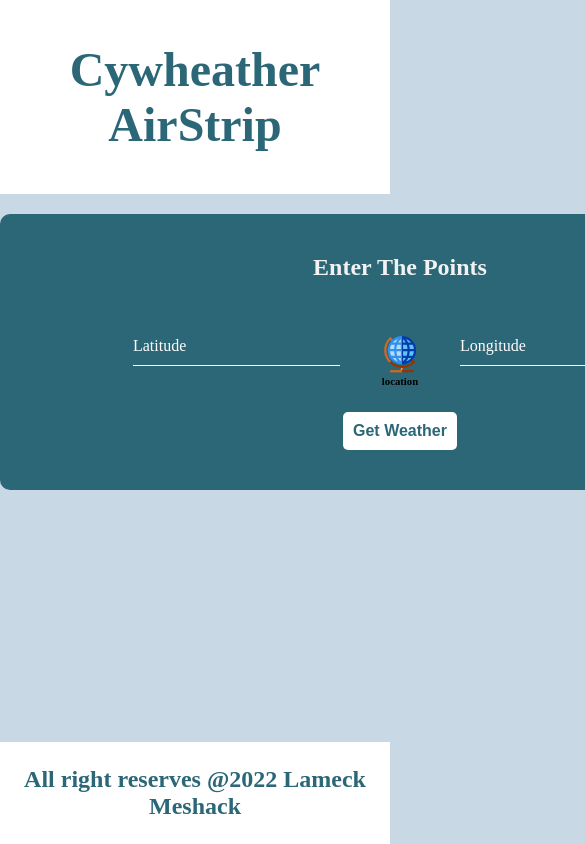
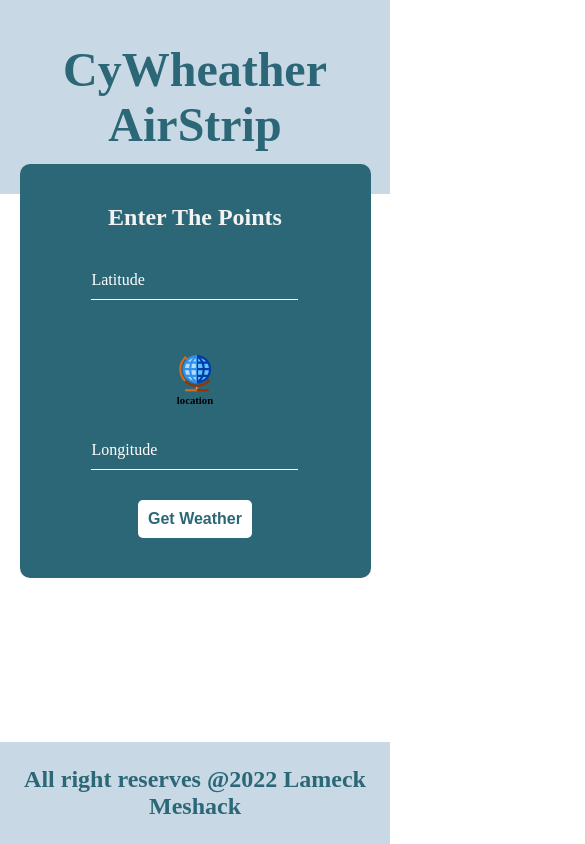
Before and after one commit to LameckMeshack/CytonnInterview, a React (Create React App) app: page / in a window 390 px wide. Shown: the top 844 px of the page, 585 px wide, since content can reach past the window. Built offline with nearby package versions, Linux system fonts and the light colour scheme.

Commit message:
react-create-app on Heroku

```diff
--- a/src/components/Header.jsx
+++ b/src/components/Header.jsx
@@ -3,7 +3,7 @@ import React from "react";
 const Header = () => {
   return (
     <div className="brand">
-      <h1>Cywheather AirStrip</h1>
+      <h1>CyWheather AirStrip</h1>
     </div>
   );
 };
--- a/src/components/Msg/ErrorMsgBox.jsx
+++ b/src/components/Msg/ErrorMsgBox.jsx
@@ -1,11 +1,13 @@
-import React from "react";
-
-const ErrorMsgBox = ({ errorMsg }) => {
+const ErrorMsgBox = ({ errorMsg, closeMsg }) => {
   return (
     <div>
-      {" "}
       <div className="error">
         <p>{errorMsg}</p>
+        <img
+          onClick={closeMsg}
+          src={require("../assets/close.png")}
+          alt="error"
+        />
       </div>
     </div>
   );
--- a/src/components/ShowWeather/WeatherShow.jsx
+++ b/src/components/ShowWeather/WeatherShow.jsx
@@ -30,7 +30,7 @@ const WeatherShow = () => {
           setHumidity(data.hourly.relativehumidity_2m.slice(6, 19));
           setWindSpeed(data.hourly.windspeed_120m.slice(6, 19));
           setCloudCover(data.hourly.cloudcover_mid.slice(6, 19));
-          setTime(data.hourly.time.slice(6, 19));
+          setTime(data.hourly.time.slice(6, 18));
         }
         //customizing error messages for the user to understand what went wrong
         if (data.error) {
@@ -63,6 +63,11 @@ const WeatherShow = () => {
     humidity: humidity,
     windSpeed: windSpeed,
     cloudCover: cloudCover,
+  };
+
+  const closeMsg = () => {
+    setErr(false);
+    setTime([]);
   };
 
   return (
@@ -103,7 +108,7 @@ const WeatherShow = () => {
       </div>
 
       {err ? (
-        <ErrorMsgBox errorMsg={errorMsg} />
+        <ErrorMsgBox closeMsg={closeMsg} errorMsg={errorMsg} />
       ) : (
         <div className="container">
           {/* loop to create the hourly weather cards */}
--- a/src/components/ShowWeather/weatherShow.css
+++ b/src/components/ShowWeather/weatherShow.css
@@ -1,7 +1,8 @@
 .weather-box {
   position: relative;
-  margin: 20px auto;
-  width: 800px;
+  margin: -30px auto;
+  margin-bottom: 10px;
+  width: 50%;
   padding: 40px;
   background: #2b6777;
   box-sizing: border-box;
@@ -83,7 +84,7 @@
   font-size: 20px;
   text-align: center;
   border-radius: 10px;
-  background-color: rgb(218, 44, 44);
+  background-color: rgb(207, 137, 137);
   padding: 10px;
   width: fit-content;
   margin: 20px auto;
@@ -118,3 +119,13 @@
     transform: translate(0, 0);
   }
 }
+
+/* media queries */
+@media screen and (max-width: 600px) {
+  .weather-box {
+    width: 90%;
+  }
+  .location {
+    flex-direction: column;
+  }
+}
--- a/src/components/cards/HourCard.jsx
+++ b/src/components/cards/HourCard.jsx
@@ -8,7 +8,8 @@ const HourCard = ({ time, temp, humidity, windSpeed, cloudCover }) => {
           <img src={require("../assets/plane.png")} width="30px" alt="" />
         </div>
         <div className="time">
-          {time}00 <span className="small">HRS</span>
+          {time > 12 ? time - 12 : time}:00{" "}
+          <span className="small">{time > 12 ? "pm" : "am"}</span>
         </div>
       </div>
       <div className="temp-box">
--- a/src/components/cards/hourCard.css
+++ b/src/components/cards/hourCard.css
@@ -29,7 +29,7 @@
 /* small text to be raised to the top of the card */
 .small {
   color: #c8d8e4;
-  font-size: 12px;
+  font-size: 20px;
   font-weight: bold;
 }
 /* temp-box */
--- a/src/index.css
+++ b/src/index.css
@@ -2,18 +2,17 @@ body {
   margin: 0;
   padding: 0;
   padding-bottom: 60px;
-  background-color: #c8d8e4;
+  background-color: #fff;
 }
 .brand,
 .footer {
   font-size: 1.5rem;
   font-weight: bold;
+  width: 100%;
   color: #2b6777;
-  background: #ffffff;
+  background: #c8d8e4;
   text-align: center;
   justify-content: center;
-
-  width: 100%;
 }
 .brand {
   top: 0;
```
Also changed, not shown: src/components/assets/close.png (added).
